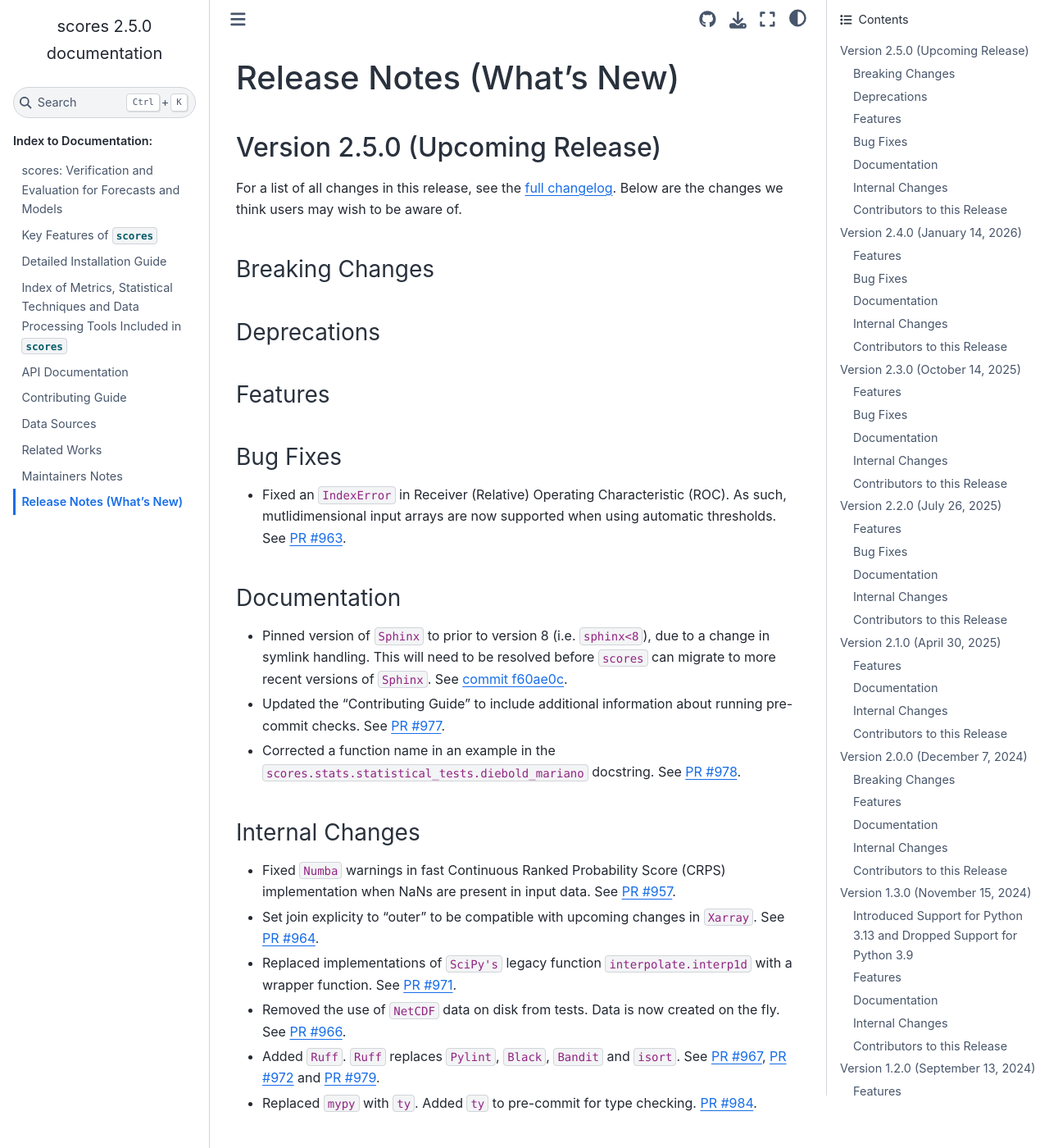
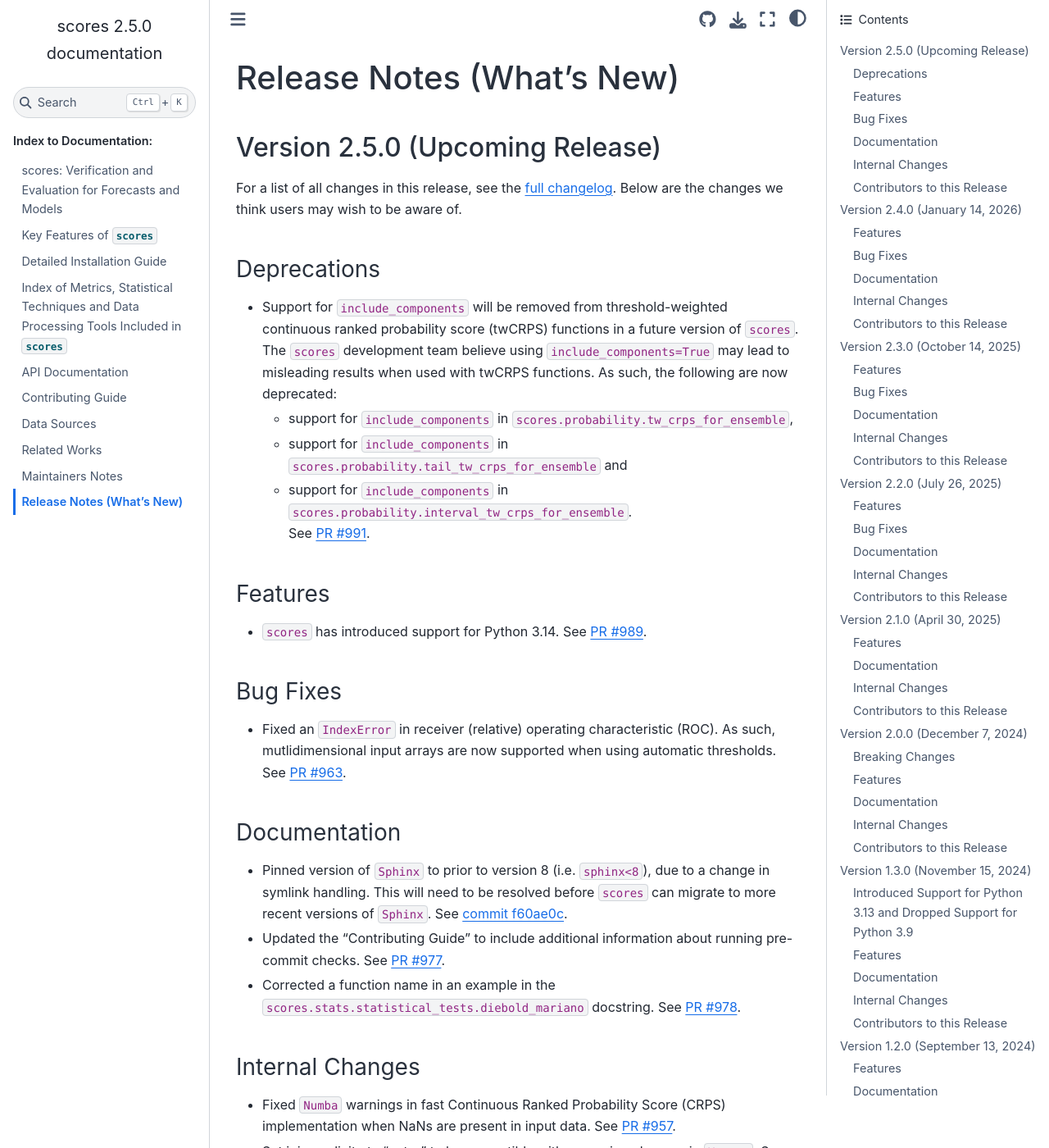
Before and after one commit to nci/scores, a Sphinx documentation site: the page built from docs/release_notes.md, in a window 1280 px wide and 1400 px high. Shown: the whole window at 82% size. Built offline with Sphinx 7.4.7 and the Sphinx Book theme 1.1.4, drawn with Linux system fonts in a browser that asks for light colours; pages that are not in the unit, such as notebooks, are missing from menus.

Commit message:
Add deprecation warning for include_components in twCRPS

```diff
--- a/docs/release_notes.md
+++ b/docs/release_notes.md
@@ -4,12 +4,21 @@
 
 For a list of all changes in this release, see the [full changelog](https://github.com/nci/scores/compare/2.4.0...develop). Below are the changes we think users may wish to be aware of.
 
-### Breaking Changes
 ### Deprecations
+
+- Support for `include_components` will be removed from threshold-weighted continuous ranked probability score (twCRPS) functions in a future version of `scores`. The `scores` development team believe using `include_components=True` may lead to misleading results when used with twCRPS functions.  As such, the following are now deprecated:
+	- support for `include_components` in `scores.probability.tw_crps_for_ensemble`,
+	- support for `include_components` in `scores.probability.tail_tw_crps_for_ensemble` and
+	- support for `include_components` in `scores.probability.interval_tw_crps_for_ensemble`.
+	See [PR #991](https://github.com/nci/scores/pull/991).
+
 ### Features
+
+- `scores` has introduced support for Python 3.14. See [PR #989](https://github.com/nci/scores/pull/989).
+
 ### Bug Fixes
 
-- Fixed an `IndexError` in Receiver (Relative) Operating Characteristic (ROC). As such, mutlidimensional input arrays are now supported when using automatic thresholds. See [PR #963](https://github.com/nci/scores/pull/963).
+- Fixed an `IndexError` in receiver (relative) operating characteristic (ROC). As such, mutlidimensional input arrays are now supported when using automatic thresholds. See [PR #963](https://github.com/nci/scores/pull/963).
 
 ### Documentation
 
```
